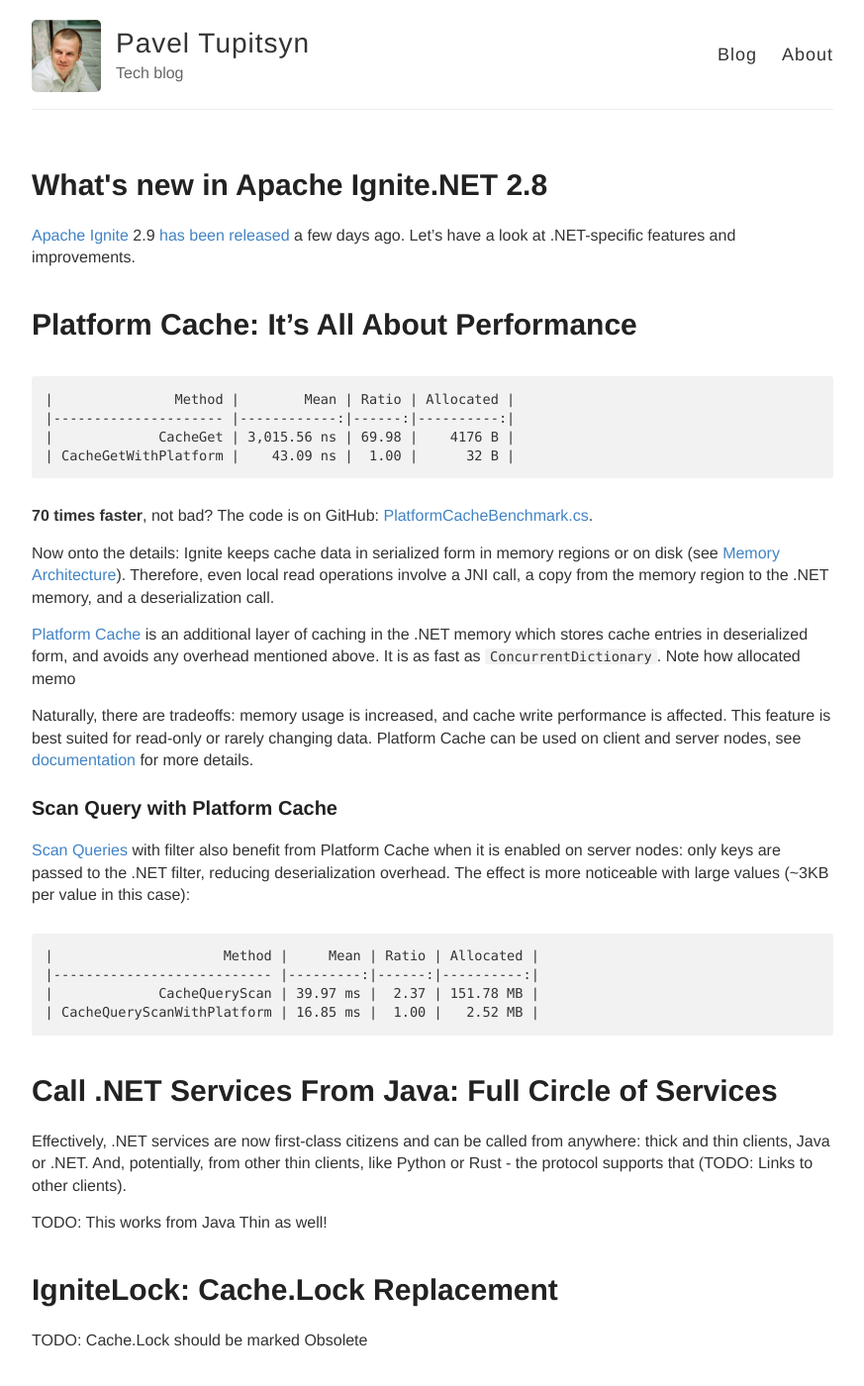
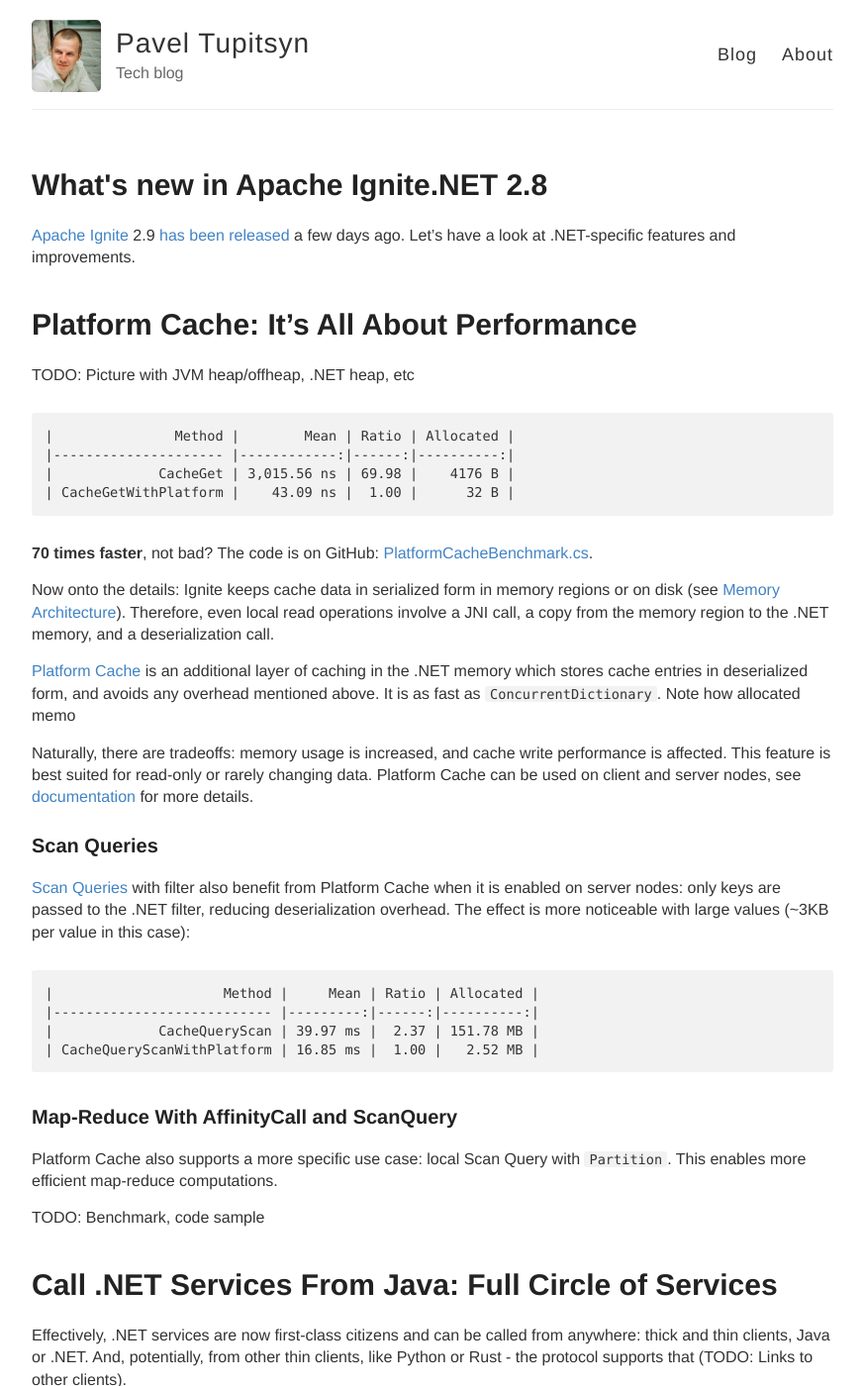
Before and after one commit to ptupitsyn/ptupitsyn.github.io, a Jekyll site: the page built from _posts/2020-10-26-Whats-New-In-Ignite-Net-2.9.md, in a window 1280 px wide and 1400 px high. Shown: the whole window at 99% size, without its empty margins (203-1076 px from the left). Built offline with Jekyll 4.4.1, drawn with Linux system fonts in a browser that asks for light colours; comment, search, counter and statistics services are not loaded.

Commit message:
wip platform cache map-reduce

````diff
--- a/_posts/2020-10-26-Whats-New-In-Ignite-Net-2.9.md
+++ b/_posts/2020-10-26-Whats-New-In-Ignite-Net-2.9.md
@@ -8,6 +8,8 @@
 
 
 # Platform Cache: It's All About Performance
+
+TODO: Picture with JVM heap/offheap, .NET heap, etc
 
 ```
 |               Method |        Mean | Ratio | Allocated |
@@ -28,7 +30,7 @@
 Platform Cache can be used on client and server nodes, see [documentation](https://ignite.apache.org/docs/latest/net-specific/net-platform-cache) for more details.
 
 
-### Scan Query with Platform Cache
+### Scan Queries
 
 [Scan Queries](https://ignite.apache.org/docs/latest/key-value-api/using-scan-queries) with filter also benefit from Platform Cache when it is enabled on server nodes:
 only keys are passed to the .NET filter, reducing deserialization overhead. The effect is more noticeable with large values (~3KB per value in this case):
@@ -39,6 +41,13 @@
 |             CacheQueryScan | 39.97 ms |  2.37 | 151.78 MB |
 | CacheQueryScanWithPlatform | 16.85 ms |  1.00 |   2.52 MB |
 ```
+
+
+### Map-Reduce With AffinityCall and ScanQuery
+
+Platform Cache also supports a more specific use case: local Scan Query with `Partition`. This enables more efficient map-reduce computations.
+
+TODO: Benchmark, code sample
 
 
 # Call .NET Services From Java: Full Circle of Services
````
